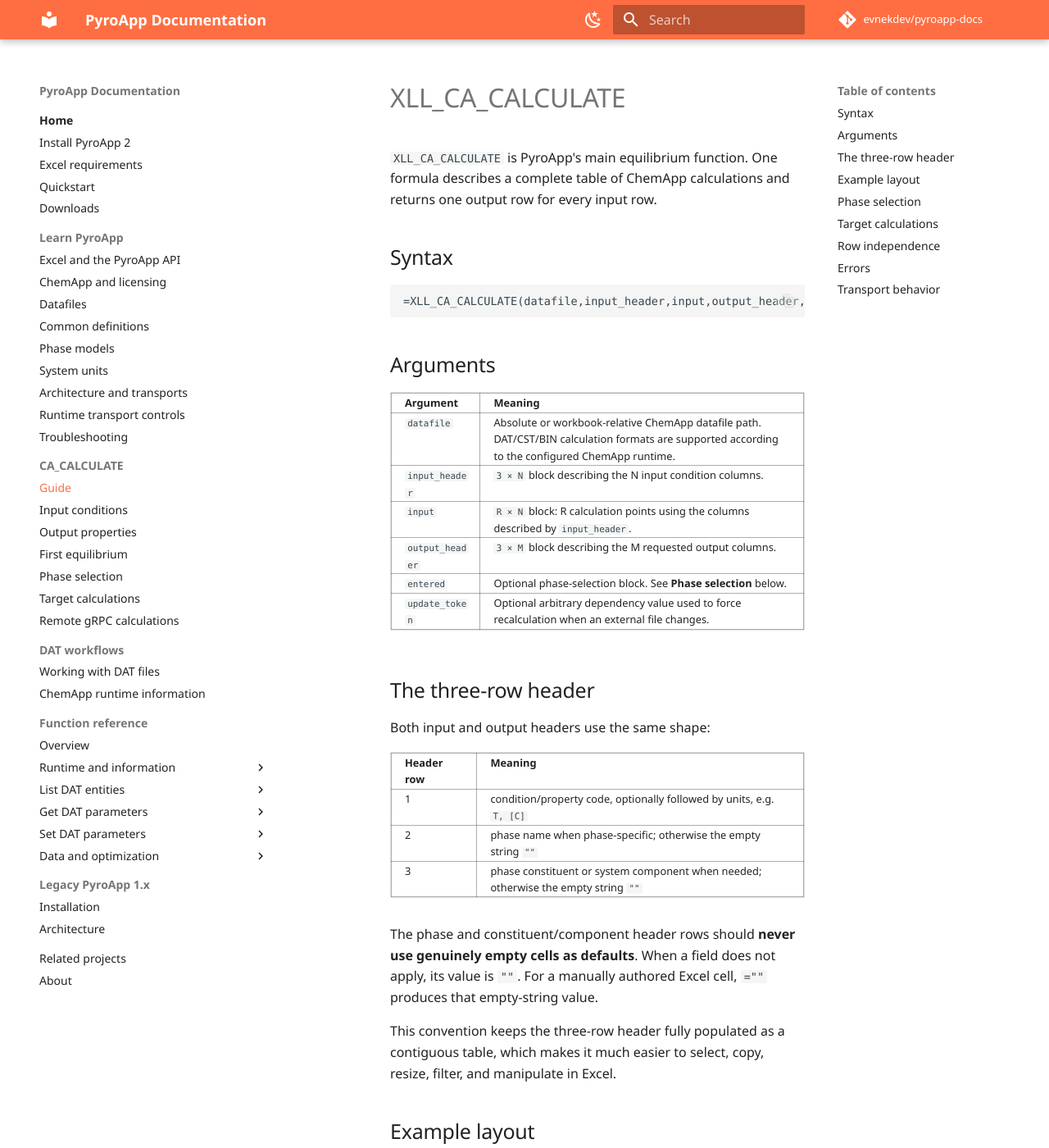
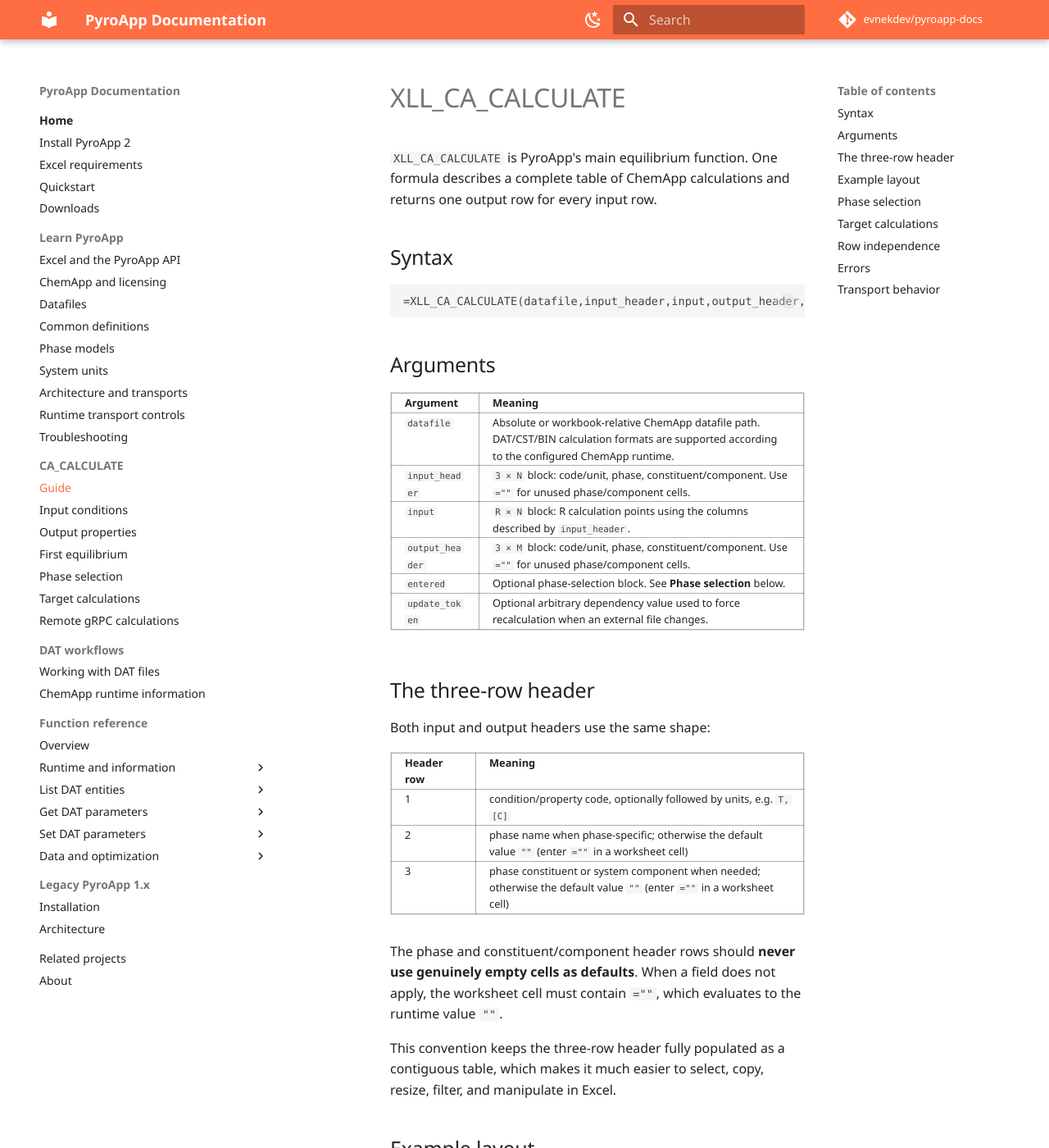
Before and after one commit to evnekdev/pyroapp-docs, an MkDocs documentation site: the page built from docs/functions/ca_calculate.md, in a window 1280 px wide and 1400 px high. Shown: the whole window at 82% size. Built offline with MkDocs 1.6.1 and Material for MkDocs 9.7.7, drawn with Linux system fonts in a browser that asks for light colours; some web fonts are replaced; comment, search, counter and statistics services are not loaded.

Commit message:
Document three-row CA header defaults

```diff
--- a/docs/functions/ca_calculate.md
+++ b/docs/functions/ca_calculate.md
@@ -13,9 +13,9 @@
 | Argument | Meaning |
 |---|---|
 | `datafile` | Absolute or workbook-relative ChemApp datafile path. DAT/CST/BIN calculation formats are supported according to the configured ChemApp runtime. |
-| `input_header` | `3 × N` block describing the N input condition columns. |
+| `input_header` | `3 × N` block: code/unit, phase, constituent/component. Use `=""` for unused phase/component cells. |
 | `input` | `R × N` block: R calculation points using the columns described by `input_header`. |
-| `output_header` | `3 × M` block describing the M requested output columns. |
+| `output_header` | `3 × M` block: code/unit, phase, constituent/component. Use `=""` for unused phase/component cells. |
 | `entered` | Optional phase-selection block. See **Phase selection** below. |
 | `update_token` | Optional arbitrary dependency value used to force recalculation when an external file changes. |
 
@@ -26,10 +26,10 @@
 | Header row | Meaning |
 |---|---|
 | 1 | condition/property code, optionally followed by units, e.g. `T, [C]` |
-| 2 | phase name when phase-specific; otherwise the empty string `""` |
-| 3 | phase constituent or system component when needed; otherwise the empty string `""` |
+| 2 | phase name when phase-specific; otherwise the default value `""` (enter `=""` in a worksheet cell) |
+| 3 | phase constituent or system component when needed; otherwise the default value `""` (enter `=""` in a worksheet cell) |
 
-The phase and constituent/component header rows should **never use genuinely empty cells as defaults**. When a field does not apply, its value is `""`. For a manually authored Excel cell, `=""` produces that empty-string value.
+The phase and constituent/component header rows should **never use genuinely empty cells as defaults**. When a field does not apply, the worksheet cell must contain `=""`, which evaluates to the runtime value `""`.
 
 This convention keeps the three-row header fully populated as a contiguous table, which makes it much easier to select, copy, resize, filter, and manipulate in Excel.
 
```
Also changed, not shown: docs/common-definitions.md (+1 -1 lines), docs/download.md (+1 -1 lines), docs/input_conditions.md (+2 -2 lines), docs/output_properties.md (+1 -1 lines).
